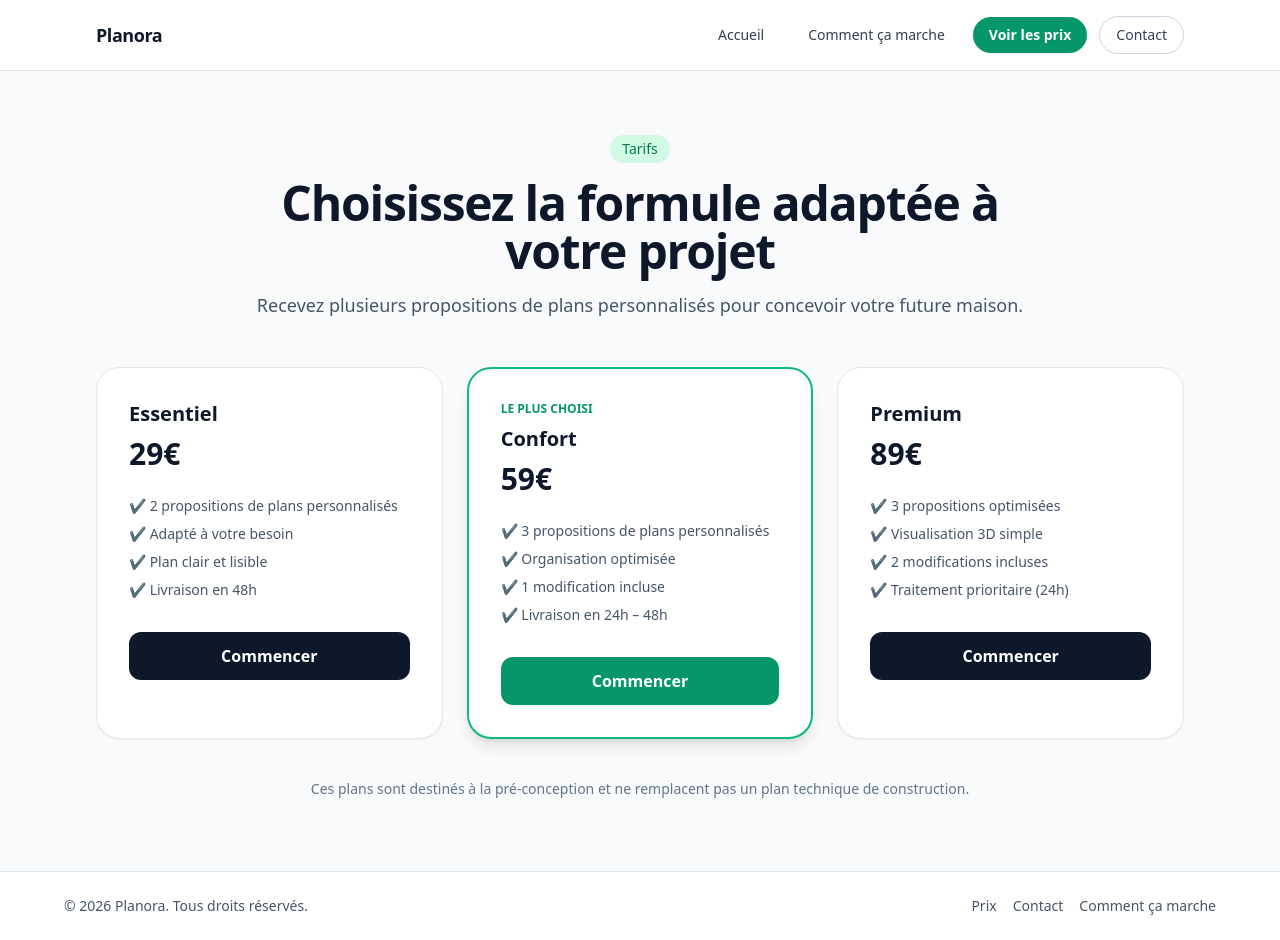
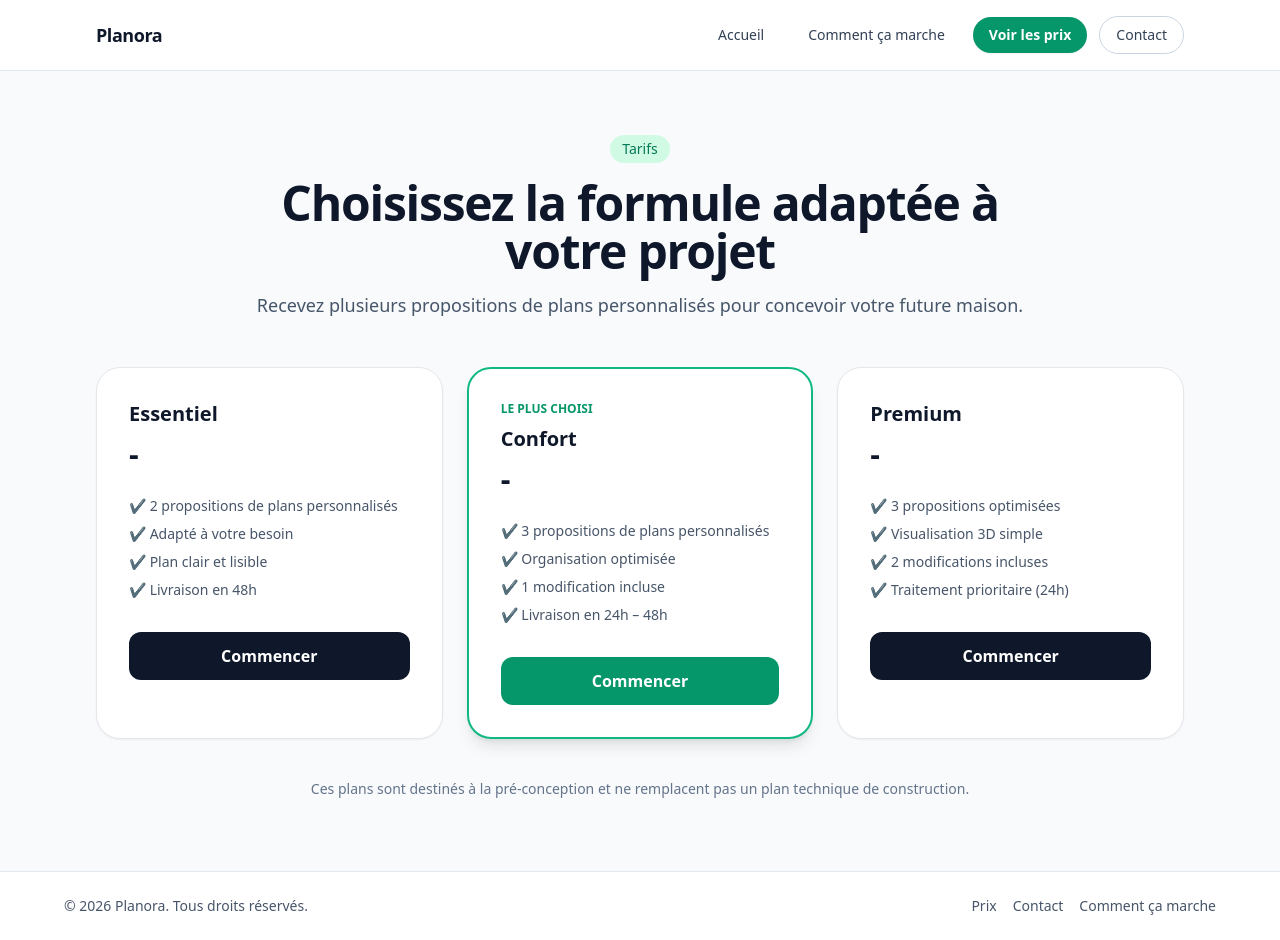
Before and after one commit to Sorel91/plan-africa-app, a Next.js app: page /prix in a window 1280 px wide. Built offline with nearby package versions, Linux system fonts and the light colour scheme; no server answers; the database is empty.

Commit message:
Update page.js

```diff
--- a/app/prix/page.js
+++ b/app/prix/page.js
@@ -1,14 +1,30 @@
 "use client";
 
-import { useEffect } from "react";
+import { useEffect, useState } from "react";
+import { supabase } from "../../lib/supabase";
 import { trackEvent } from "../../lib/trackEvent";
 
 export default function PricingPage() {
+  const [pricing, setPricing] = useState([]);
+
   useEffect(() => {
     trackEvent({
       eventName: "view_pricing",
       page: "/prix",
     });
+
+    async function loadPricing() {
+      const { data, error } = await supabase
+        .from("pricing")
+        .select("*")
+        .order("id", { ascending: true });
+
+      if (!error && data) {
+        setPricing(data);
+      }
+    }
+
+    loadPricing();
   }, []);
 
   async function goToForm(formula) {
@@ -19,6 +35,14 @@ export default function PricingPage() {
     });
 
     window.location.href = `/?formula=${formula}`;
+  }
+
+  const basic = pricing.find((p) => p.formula === "basic");
+  const standard = pricing.find((p) => p.formula === "standard");
+  const premium = pricing.find((p) => p.formula === "premium");
+
+  function euro(amount) {
+    return amount ? `${amount / 100}€` : "-";
   }
 
   return (
@@ -40,8 +64,8 @@ export default function PricingPage() {
 
         <div className="mt-12 grid gap-6 lg:grid-cols-3">
           <div className="rounded-3xl border bg-white p-8 shadow-sm">
-            <h3 className="text-xl font-semibold">Essentiel</h3>
-            <p className="mt-2 text-3xl font-bold">29€</p>
+            <h3 className="text-xl font-semibold">{basic?.label || "Essentiel"}</h3>
+            <p className="mt-2 text-3xl font-bold">{euro(basic?.amount)}</p>
 
             <ul className="mt-6 space-y-2 text-sm text-slate-600">
               <li>✔ 2 propositions de plans personnalisés</li>
@@ -63,8 +87,8 @@ export default function PricingPage() {
               LE PLUS CHOISI
             </div>
 
-            <h3 className="text-xl font-semibold">Confort</h3>
-            <p className="mt-2 text-3xl font-bold">59€</p>
+            <h3 className="text-xl font-semibold">{standard?.label || "Confort"}</h3>
+            <p className="mt-2 text-3xl font-bold">{euro(standard?.amount)}</p>
 
             <ul className="mt-6 space-y-2 text-sm text-slate-600">
               <li>✔ 3 propositions de plans personnalisés</li>
@@ -82,8 +106,8 @@ export default function PricingPage() {
           </div>
 
           <div className="rounded-3xl border bg-white p-8 shadow-sm">
-            <h3 className="text-xl font-semibold">Premium</h3>
-            <p className="mt-2 text-3xl font-bold">89€</p>
+            <h3 className="text-xl font-semibold">{premium?.label || "Premium"}</h3>
+            <p className="mt-2 text-3xl font-bold">{euro(premium?.amount)}</p>
 
             <ul className="mt-6 space-y-2 text-sm text-slate-600">
               <li>✔ 3 propositions optimisées</li>
```
